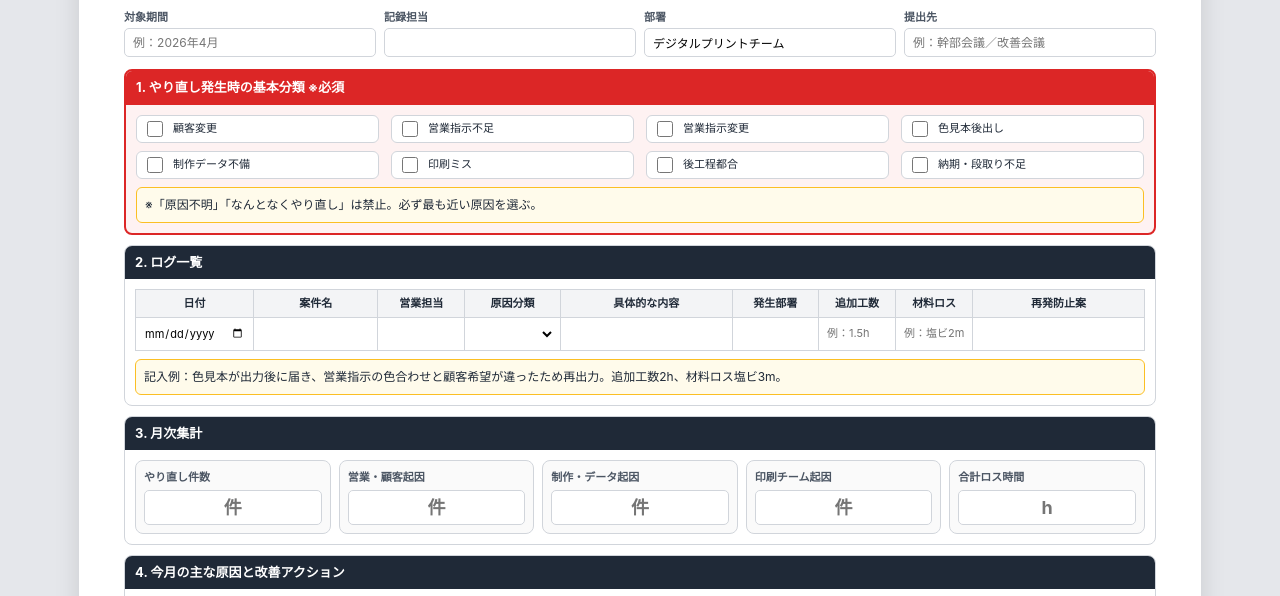
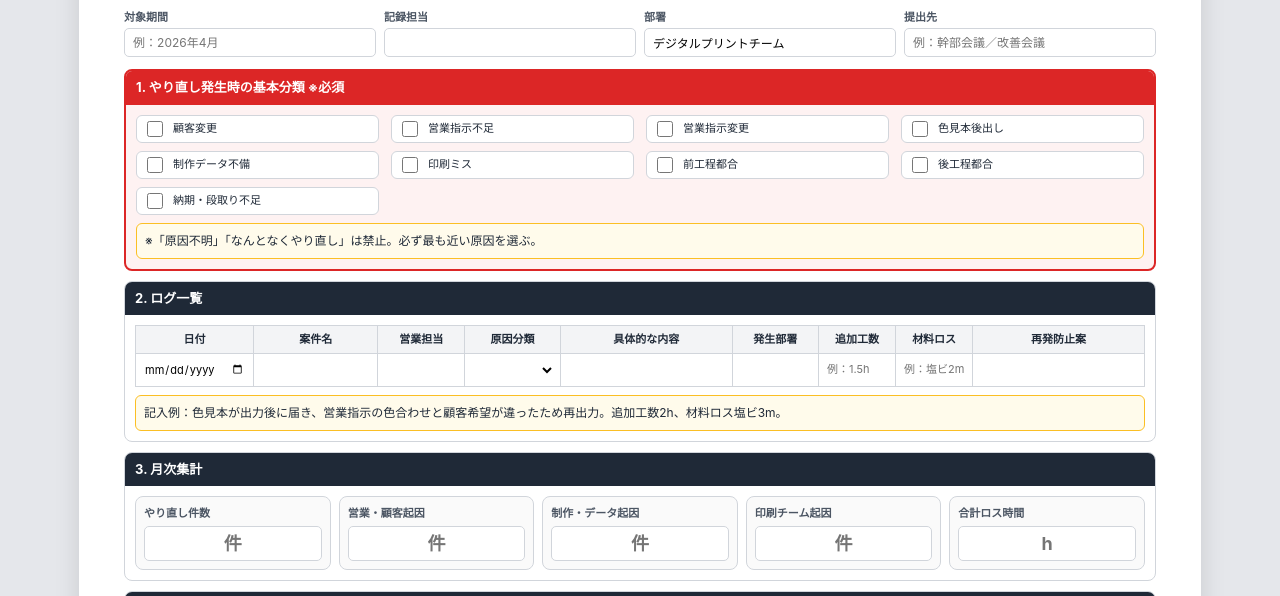
Before and after one commit to koeinumata/redo-log-sheet, a plain HTML site: page index.html in a window 1280 px wide. Shown: the part 150-746 px from the top of the page. Drawn offline with Linux system fonts and the light colour scheme.

Commit message:
原因分類に「前工程都合」を追加
Co-authored-by: Cursor <cursoragent@cursor.com>

```diff
--- a/index.html
+++ b/index.html
@@ -268,6 +268,7 @@
           <label><input type="checkbox"> 色見本後出し</label>
           <label><input type="checkbox"> 制作データ不備</label>
           <label><input type="checkbox"> 印刷ミス</label>
+          <label><input type="checkbox"> 前工程都合</label>
           <label><input type="checkbox"> 後工程都合</label>
           <label><input type="checkbox"> 納期・段取り不足</label>
         </div>
@@ -299,7 +300,7 @@
               <td><input type="text"></td>
               <td>
                 <select>
-                  <option></option><option>顧客変更</option><option>営業指示不足</option><option>営業指示変更</option><option>色見本後出し</option><option>制作データ不備</option><option>印刷ミス</option><option>後工程都合</option><option>納期・段取り不足</option>
+                  <option></option><option>顧客変更</option><option>営業指示不足</option><option>営業指示変更</option><option>色見本後出し</option><option>制作データ不備</option><option>印刷ミス</option><option>前工程都合</option><option>後工程都合</option><option>納期・段取り不足</option>
                 </select>
               </td>
               <td><input type="text"></td>
```
